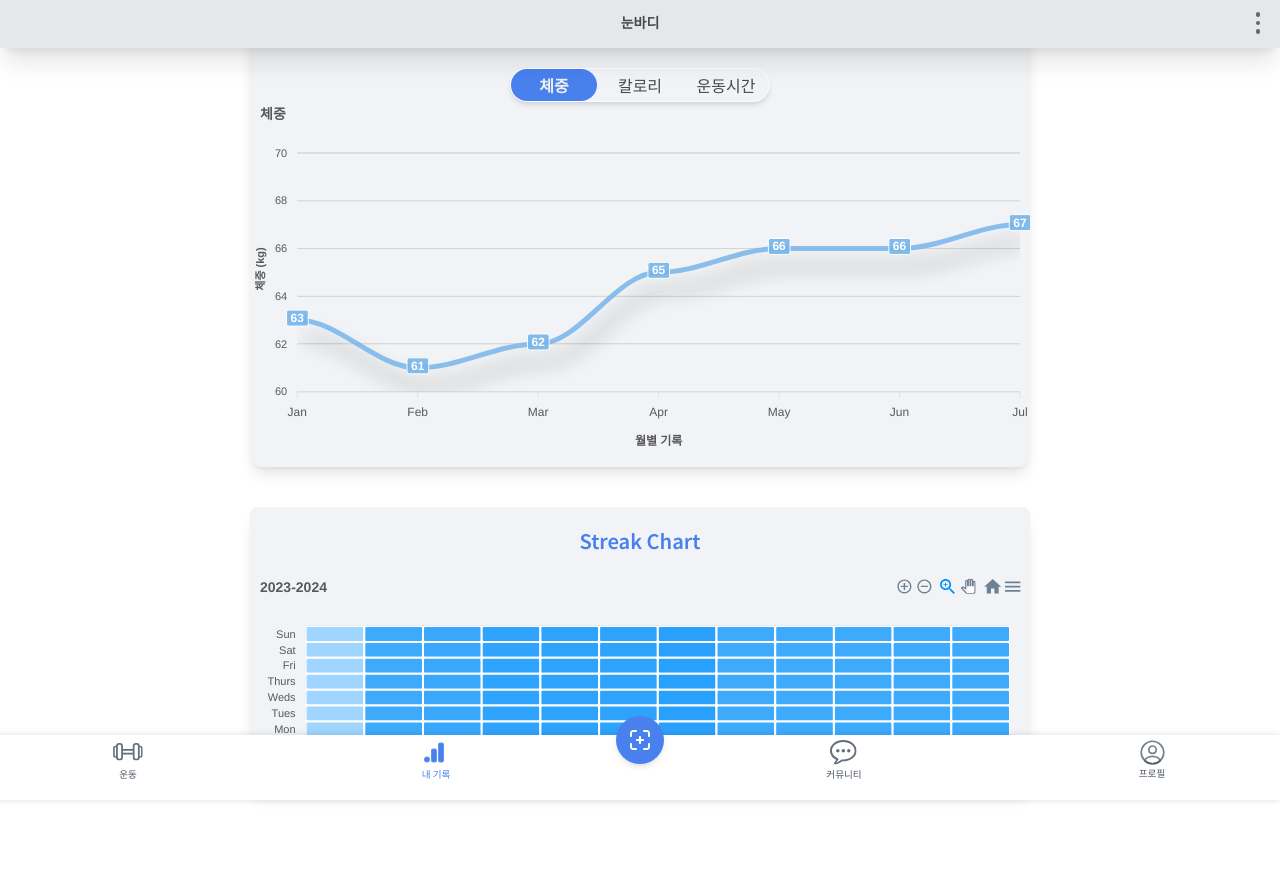
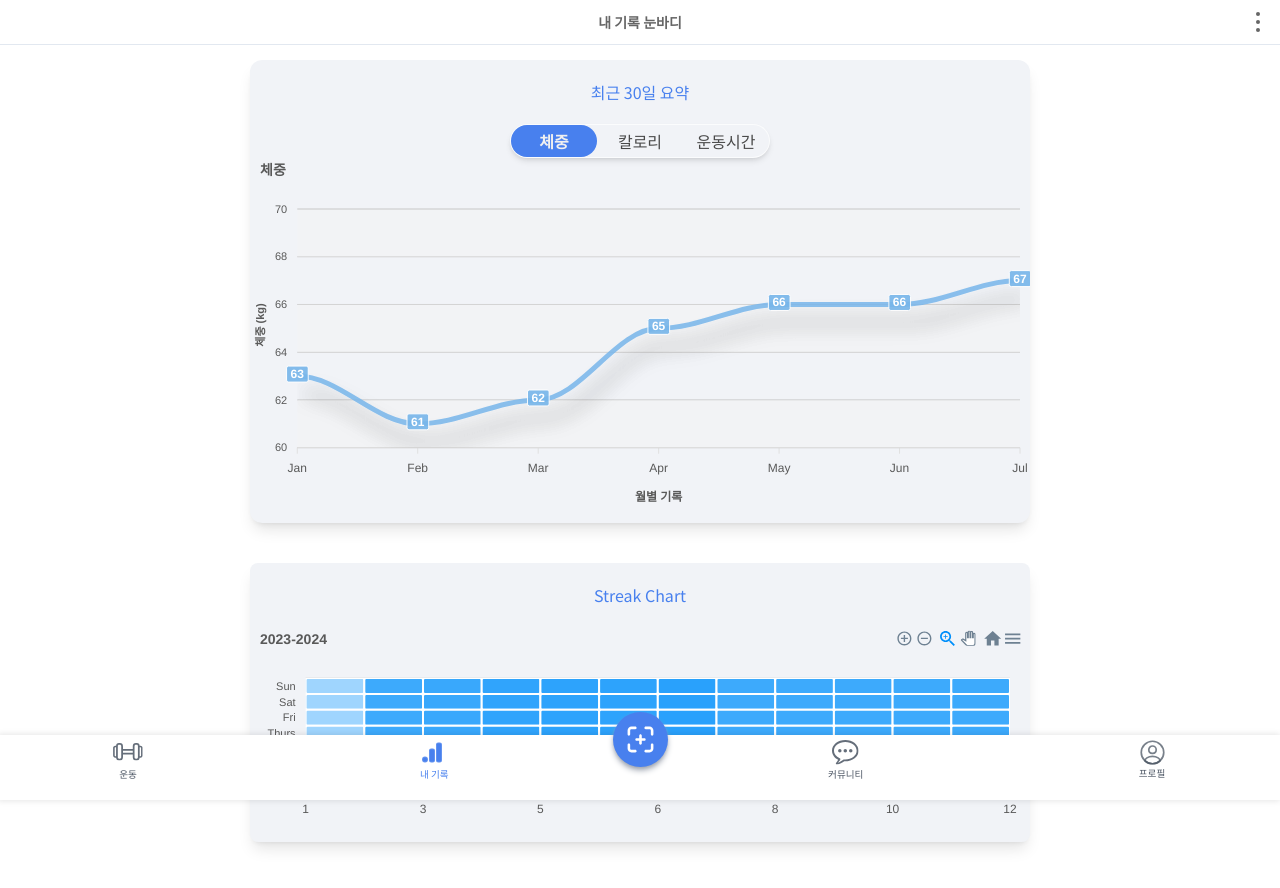
Before and after one commit to MJUZzang/muckGYMma, a Next.js app in the folder projects/fe/: page /main/analysis in a window 1280 px wide. Shown: the top 888 px of the page. Built offline with nearby package versions, Linux system fonts and the light colour scheme.

Commit message:
ㅁㄴㅇ

```diff
--- a/projects/fe/app/_components/NavBar.tsx
+++ b/projects/fe/app/_components/NavBar.tsx
@@ -103,7 +103,7 @@ const NavBar = () => {
                     </Link>
 
                     <div
-                        className="shadow-md bg-app-blue p-3 rounded-full relative bottom-5 cursor-pointer"
+                        className="shadow-md shadow-gray-400 bg-app-blue p-3 rounded-full relative bottom-5 cursor-pointer"
                         onClick={() => setShowUploadMenu(!showUploadMenu)}
                     >
                         <UploadMenu
@@ -111,7 +111,7 @@ const NavBar = () => {
                             className={`absolute bottom-[56px]`}
                         />
 
-                        <Camera className="fill-app-bg" />
+                        <Camera className="fill-app-bg" size={31} />
 
                         {/* <FoodPicture className="fill-app-bg" /> */}
                     </div>
--- a/projects/fe/app/main/analysis/_components/HeatMap.tsx
+++ b/projects/fe/app/main/analysis/_components/HeatMap.tsx
@@ -13,7 +13,7 @@ const HeatMap = () => {
 
     return (
         <div className="rounded-lg bg-app-bg-1 shadow-lg backdrop-blur-lg">
-            <p className="inline-block p-5 w-full text-center text-xl pb-5 text-app-blue font-semibold">
+            <p className="inline-block p-5 w-full text-center text-base pb-5 text-app-blue">
                 Streak Chart
             </p>
             {isClient && (
--- a/projects/fe/app/main/analysis/_components/SummaryGraphs.tsx
+++ b/projects/fe/app/main/analysis/_components/SummaryGraphs.tsx
@@ -33,7 +33,7 @@ const SummaryGraphs = () => {
             <div
                 className={`flex flex-col items-center rounded-xl bg-app-bg-1 shadow-lg ${notoSansKr.className}`}
             >
-                <p className="inline-block text-lg p-5 text-blue-400 font-semibold">
+                <p className="inline-block text-base p-5 text-app-blue">
                     최근 30일 요약
                 </p>
                 <div
--- /dev/null
+++ b/projects/fe/app/main/analysis/_images/Settings.tsx
@@ -0,0 +1,32 @@
+import React from "react";
+
+interface SettingsProps {
+    className?: string;
+}
+
+function Settings({ className }: SettingsProps) {
+    return (
+        <svg
+            width={25}
+            height={24}
+            viewBox="0 0 25 24"
+            className={`${className}`}
+            xmlns="http://www.w3.org/2000/svg"
+        >
+            <path
+                d="M5.01562 10C3.91562 10 3.01562 10.9 3.01562 12C3.01562 13.1 3.91562 14 5.01562 14C6.11563 14 7.01562 13.1 7.01562 12C7.01562 10.9 6.11563 10 5.01562 10Z"
+                strokeWidth="1.5"
+            />
+            <path
+                d="M19.0156 10C17.9156 10 17.0156 10.9 17.0156 12C17.0156 13.1 17.9156 14 19.0156 14C20.1156 14 21.0156 13.1 21.0156 12C21.0156 10.9 20.1156 10 19.0156 10Z"
+                strokeWidth="1.5"
+            />
+            <path
+                d="M12.0156 10C10.9156 10 10.0156 10.9 10.0156 12C10.0156 13.1 10.9156 14 12.0156 14C13.1156 14 14.0156 13.1 14.0156 12C14.0156 10.9 13.1156 10 12.0156 10Z"
+                strokeWidth="1.5"
+            />
+        </svg>
+    );
+}
+
+export default Settings;
--- a/projects/fe/app/main/analysis/layout.tsx
+++ b/projects/fe/app/main/analysis/layout.tsx
@@ -1,6 +1,7 @@
 import React from "react";
 
 import { Noto_Sans_KR } from "next/font/google";
+import Settings from "@/main/analysis/_images/Settings";
 
 const notoSansKr = Noto_Sans_KR({
     subsets: ["latin"],
@@ -11,29 +12,34 @@ const layout: React.FC<{
 }> = (props) => {
     return (
         <>
-            <div className="fixed w-full grid grid-cols-3 items-center py-3 px-5 bg-app-bg-3 shadow-xl border-b-2 bg-opacity-100 z-[50]">
+            <div
+                className={`bg-app-bg fixed w-full grid grid-cols-3 items-center py-3 px-5 border-b-[1px] z-[50] ${notoSansKr.className}`}
+            >
                 <div />
-                <p className="text-app-font-3 text-sm font-bold w-full text-center">
-                    눈바디
+
+                <p className="text-app-font-4 text-sm font-semibold w-full text-center">
+                    내 기록 눈바디
                 </p>
+
                 <div className="w-full flex justify-end">
                     <div className="flex flex-col gap-[4px]">
                         {Array.from({ length: 3 }).map((_, i) => (
                             <div
                                 key={i}
-                                className="h-[4.5px] w-[4.5px] bg-app-font-4 rounded-full"
+                                className="h-[4px] w-[4px] bg-app-font-4 rounded-full"
                             />
                         ))}
                     </div>
                 </div>
+                {/* <div className="w-full ">
+                    <Settings className="ml-auto stroke-app-font-3 fill-none rotate-90" />
+                </div> */}
             </div>
 
             <div
-                className={`max-w-[835px] mx-auto w-full ${notoSansKr.className}`}
+                className={`max-w-[835px] mx-auto w-full pt-[60px] ${notoSansKr.className}`}
             >
-                <div className="space-y-4 h-full">
-                    <div className="px-3">{props.children}</div>
-                </div>
+                <div className="px-5 h-full">{props.children}</div>
             </div>
         </>
     );
--- a/projects/fe/app/main/community/layout.tsx
+++ b/projects/fe/app/main/community/layout.tsx
@@ -12,15 +12,15 @@ const dosis = Dosis({ subsets: ["latin"] });
 const links = [
     {
         name: "Following",
-        href: "/community/following",
+        href: "/main/community/following",
     },
     {
         name: "Hot",
-        href: "/community/hot",
+        href: "/main/community/hot",
     },
     {
         name: "Club",
-        href: "/community/club",
+        href: "/main/community/club",
     },
 ];
 
@@ -36,9 +36,9 @@ const CommunityLayout: React.FC<CommunityLayoutProps> = (props) => {
             <div className="flex flex-col border-b-[1px] border-b-gray-300 px-3">
                 <div className="mt-3 max-w-[835px] mx-auto w-full">
                     <p
-                        className={`text-app-blue-darker-1 text-2xl font-semibold ${dosis.className}`}
+                        className={`w-fit pl-1 rounded-sm text-app-font-3 text-xl font-semibold ${notoSans.className}`}
                     >
-                        Community
+
                     </p>
                 </div>
 
@@ -48,11 +48,11 @@ const CommunityLayout: React.FC<CommunityLayoutProps> = (props) => {
                             key={index}
                             className={`${
                                 pathname === link.href
-                                    ? "border-b-app-blue border-b-[3px] text-app-font-3"
+                                    ? "border-b-app-blue-3 border-b-[3px] text-app-font-3"
                                     : "hover:border-b-app-blue-5 text-app-font-5"
                             } ${
                                 notoSans.className
-                            } w-fit text-center text-base pb-1 px-1
+                            } w-fit text-center text-[15px] pb-1 px-1
                                 transition-colors duration-1000 ease-in-out`}
                             href={link.href}
                         >
--- a/projects/fe/app/main/profile/layout.tsx
+++ b/projects/fe/app/main/profile/layout.tsx
@@ -128,7 +128,7 @@ const Page = ({
                                     456
                                 </p>
                                 <p className={`${notoSansKr.className}`}>
-                                    최장연속
+                                    최장달성
                                 </p>
                             </div>
                             <div className="w-full flex flex-col items-center">
--- a/projects/fe/app/post/layout.tsx
+++ b/projects/fe/app/post/layout.tsx
@@ -17,13 +17,15 @@ function PostLayout({
             >
                 <Link
                     href="/"
-                    className="w-full flex justify-start items-center cursor-pointer"
+                    className="w-full inline-flex justify-start items-center"
                 >
-                    <XButton className="stroke-app-font-3" size={33} />
+                    <XButton className="stroke-app-font-3 z-[50] cursor-pointer" size={33} />
                 </Link>
+
                 <div className="w-full flex items-center justify-center font-semibold text-base text-app-font-3">
                     새 포스트 작성
                 </div>
+
                 <div className="w-full flex justify-end items-center"></div>
             </div>
 
```
Also changed, not shown: projects/fe/app/main/analysis/_components/VolumneProgressChart.tsx (renamed from projects/fe/app/main/analysis/VolumneProgressChart.tsx).
